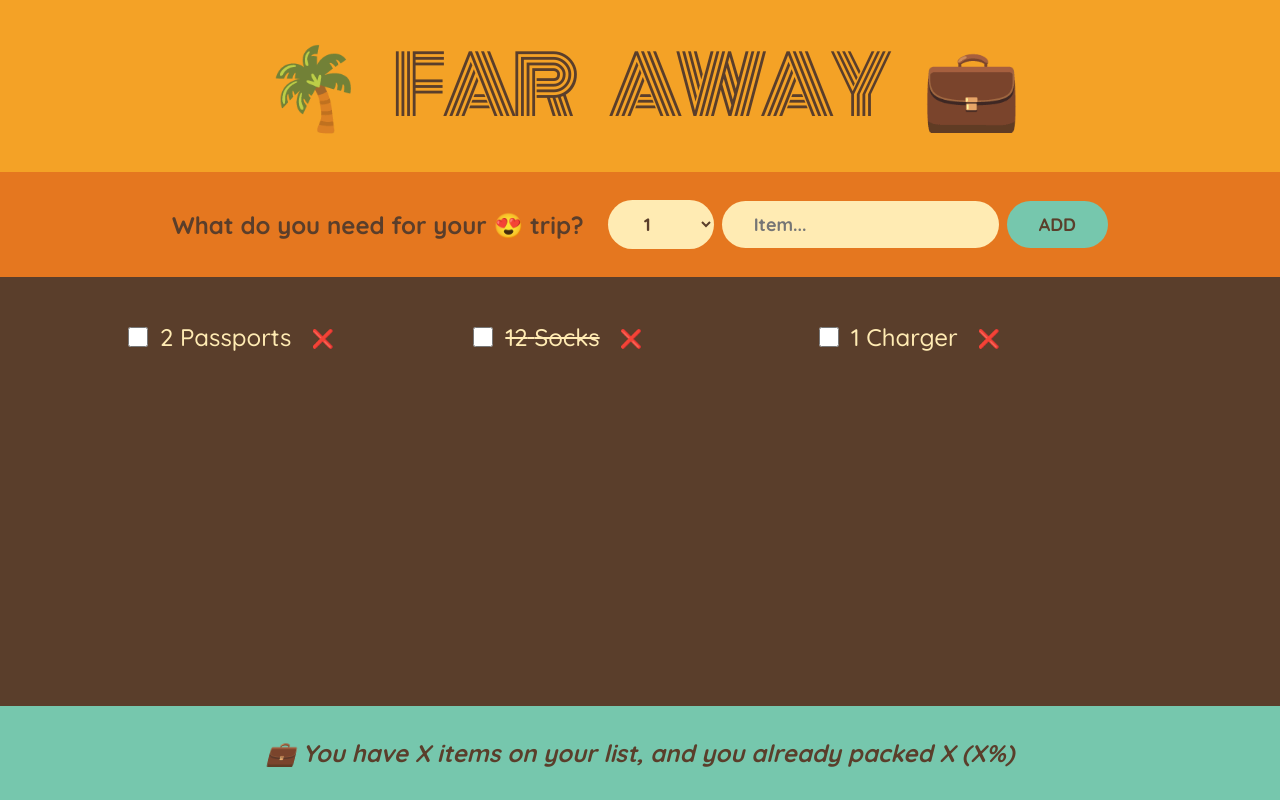
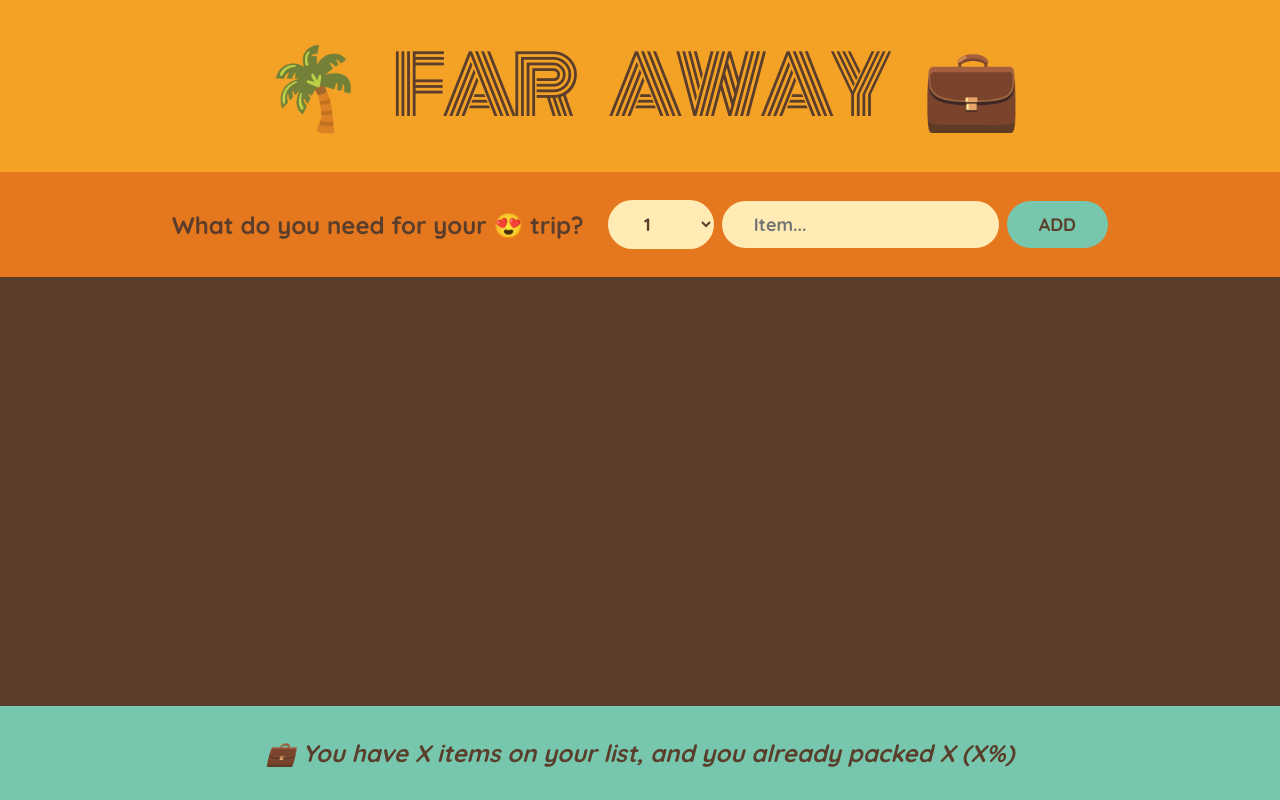
Before and after one commit to AngelosDimitrakopoulos/travel-list, a React (Create React App) app: page / in a window 1280 px wide. Built offline with nearby package versions, Linux system fonts and the light colour scheme.

Commit message:
commit add and delete functionallity

```diff
--- a/src/App.js
+++ b/src/App.js
@@ -7,11 +7,20 @@
 ];
 
 export default function App() {
+  const [items, setItems] = useState([]);
+
+  function handleAddItems(item) {
+    setItems((items) => [...items, item]);
+  }
+
+  function handleDeleteItem(id) {
+    setItems((items) => items.filter((item) => item.id !== id));
+  }
   return (
     <div className="app">
       <Logo />
-      <Form />
-      <PackingList />
+      <Form onAddItems={handleAddItems} />
+      <PackingList items={items} onDeleteItem={handleDeleteItem} />
       <Stats />
     </div>
   );
@@ -21,7 +30,7 @@
   return <h1>🌴 Far Away 💼</h1>;
 }
 
-function Form() {
+function Form({ onAddItems }) {
   const [description, setDescription] = useState("");
   const [quantity, setQuantity] = useState(1);
 
@@ -31,7 +40,8 @@
     // Guard clause
     if (!description) return null;
     const newItem = { description, quantity, packed: false, id: Date.now() };
-    console.log(newItem);
+
+    onAddItems(newItem);
 
     // Reset form after submit
     setDescription("");
@@ -63,30 +73,27 @@
   );
 }
 
-function PackingList() {
+function PackingList({ items, onDeleteItem }) {
   return (
     <div className="list">
       <ul>
-        {initialItems.map((item) => (
-          <Item key={item.id} item={item} />
+        {items.map((item) => (
+          <Item key={item.id} item={item} onDeleteItem={onDeleteItem} />
         ))}
       </ul>
     </div>
   );
 }
 
-function Item({ item }) {
-  const [isOpen, setIsOpen] = useState(true);
+function Item({ item, onDeleteItem }) {
   return (
-    isOpen && (
     <li>
       <input type="checkbox" />
       <span style={item.packed ? { textDecoration: "line-through" } : {}}>
         {item.quantity} {item.description}
       </span>
-        <button onClick={() => setIsOpen((isOpen) => !isOpen)}>❌</button>
+      <button onClick={() => onDeleteItem(item.id)}>❌</button>
     </li>
-    )
   );
 }
 
```
Lines whose indentation alone changed are shown as unchanged.
